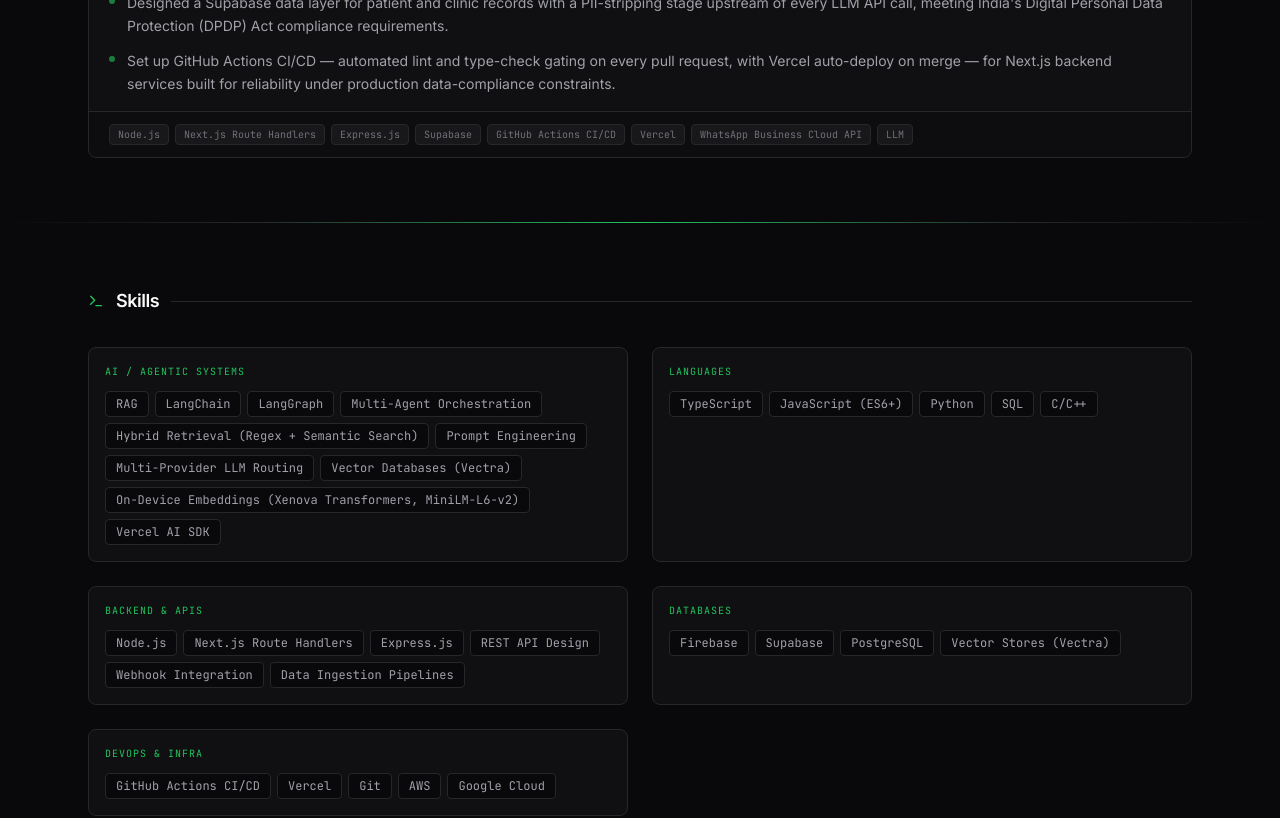
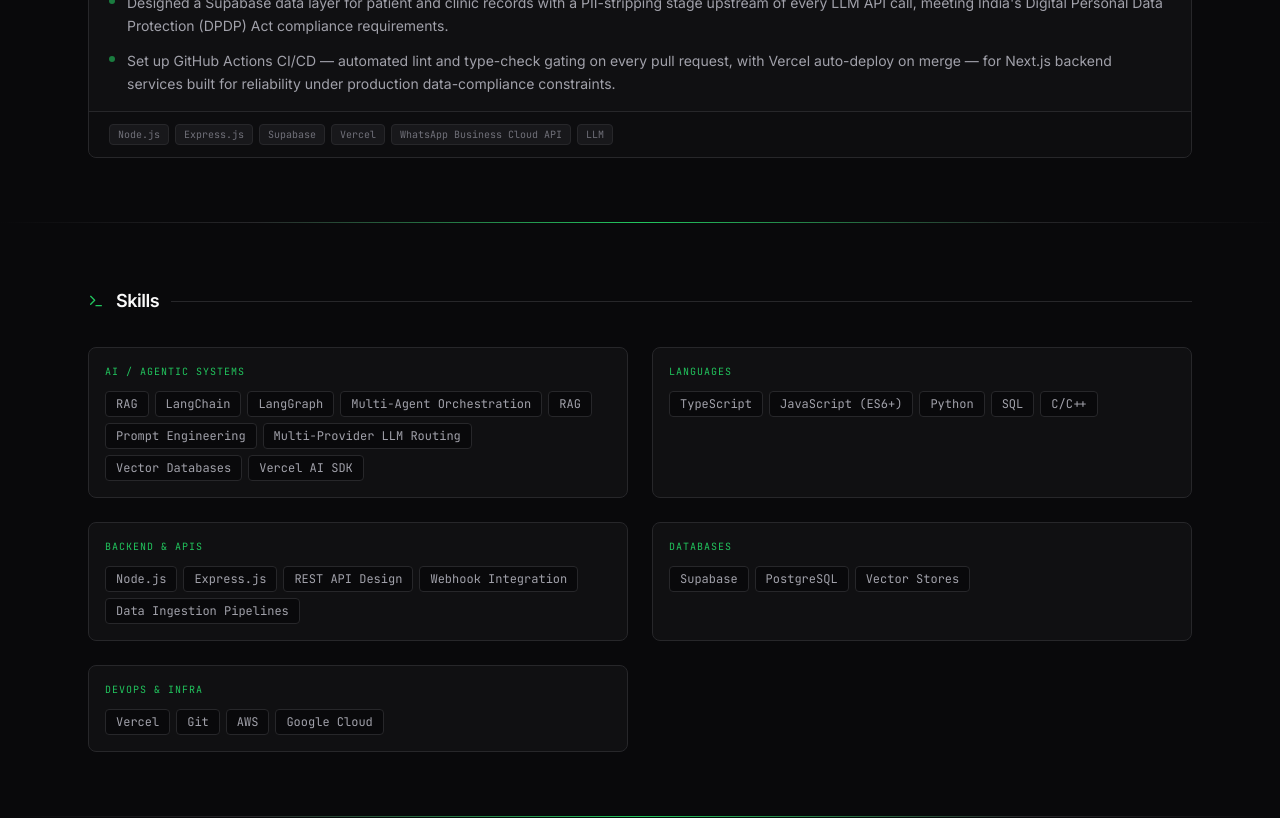
Before and after one commit to sudhanshuraj13/portfolio, a Next.js app in the folder apps/web/: page / in a window 1280 px wide. Shown: the part 840-1658 px from the top of the page. Built offline with nearby package versions, Linux system fonts and the light colour scheme.

Commit message:
updating exprience description

```diff
--- a/apps/web/src/app/page.tsx
+++ b/apps/web/src/app/page.tsx
@@ -24,25 +24,22 @@
     "LangChain",
     "LangGraph",
     "Multi-Agent Orchestration",
-    "Hybrid Retrieval (Regex + Semantic Search)",
+    "RAG",
     "Prompt Engineering",
     "Multi-Provider LLM Routing",
-    "Vector Databases (Vectra)",
-    "On-Device Embeddings (Xenova Transformers, MiniLM-L6-v2)",
+    "Vector Databases",
     "Vercel AI SDK",
   ],
   Languages: ["TypeScript", "JavaScript (ES6+)", "Python", "SQL", "C/C++"],
   "Backend & APIs": [
     "Node.js",
-    "Next.js Route Handlers",
     "Express.js",
     "REST API Design",
     "Webhook Integration",
     "Data Ingestion Pipelines",
   ],
-  Databases: ["Firebase", "Supabase", "PostgreSQL", "Vector Stores (Vectra)"],
+  Databases: ["Supabase", "PostgreSQL", "Vector Stores"],
   "DevOps & Infra": [
-    "GitHub Actions CI/CD",
     "Vercel",
     "Git",
     "AWS",
@@ -58,10 +55,8 @@
   location: "Remote",
   stack: [
     "Node.js",
-    "Next.js Route Handlers",
     "Express.js",
     "Supabase",
-    "GitHub Actions CI/CD",
     "Vercel",
     "WhatsApp Business Cloud API",
     "LLM",
```
